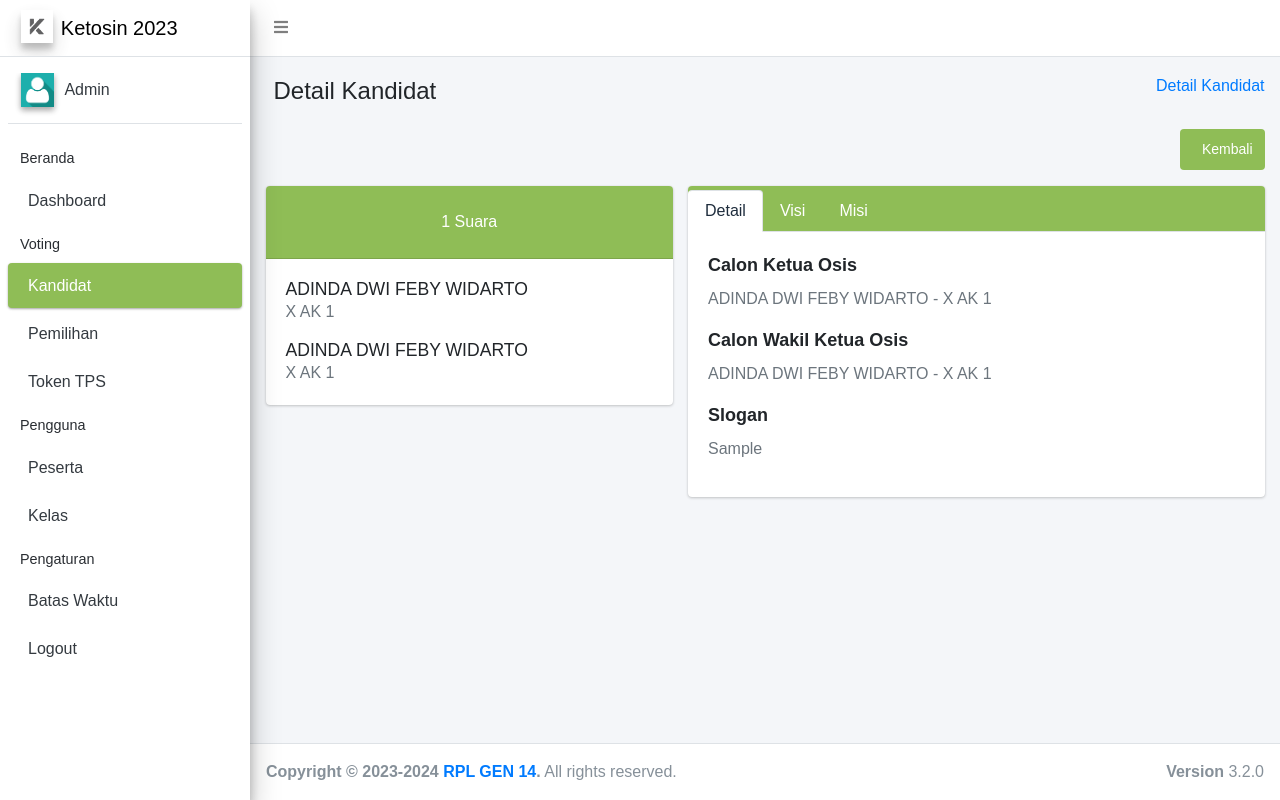
After one commit to radhitiapratama/Ketosin-Web, a Laravel app: page /kandidat/detail/1 in a window 1280 px wide. The commit adds this page. Run offline with Laravel 9, Linux system fonts and the light colour scheme; a user stored in the database is signed in; data comes from the database, SQL or seed files in the repository; tables that the repository leaves empty hold one stand-in row (values such as "Sample post"); some libraries are stand-ins or nearby versions; some web fonts are replaced.

Commit message:
feature: Detail kandidat, and add loader

```diff
--- a/app/Http/Controllers/KandidatController.php
+++ b/app/Http/Controllers/KandidatController.php
@@ -10,7 +10,7 @@ use Illuminate\Support\Facades\DB;
 use Illuminate\Support\Facades\File;
 use Illuminate\Support\Facades\Storage;
 use Illuminate\Support\Facades\Validator;
-
+use Symfony\Component\CssSelector\Node\FunctionNode;
 
 class KandidatController extends Controller
 {
@@ -195,4 +195,61 @@ class KandidatController extends Controller
 
         return redirect("kandidat")->with("updateSuccess", "updateSuccess");
     }
+
+    public function detail($id_kandidat)
+    {
+        if (!isset($id_kandidat)) {
+            return redirect("/kandidat");
+        }
+
+        $sql_kandidat = DB::table("kandidat as kd")
+            ->join('peserta as p1', 'p1.id_peserta', '=', 'kd.id_ketua')
+            ->join('kelas as k1', 'k1.id_kelas', '=', 'p1.id_kelas')
+            ->join('peserta as p2', 'p2.id_peserta', '=', 'kd.id_wakil')
+            ->join('kelas as k2', 'k2.id_kelas', '=', 'p2.id_kelas')
+            ->where("kd.id_kandidat", $id_kandidat)
+            ->select('kd.*', 'p1.nama_peserta as nama_ketua', 'p1.tingkatan as tingkatan_ketua', 'k1.nama_kelas as kelas_ketua', 'p2.nama_peserta as nama_wakil', 'p2.tingkatan as tingkatan_wakil', 'k2.nama_kelas as kelas_wakil')
+            ->first();
+
+        if (empty($sql_kandidat)) {
+            return redirect('kandidat');
+        }
+
+        $sql_suara = DB::table("pemilihan")
+            ->where("id_kandidat", $id_kandidat)
+            ->count();
+
+        $dataToView = [
+            'kandidat' => (object)[
+                'nama_ketua' => $sql_kandidat->nama_ketua,
+                'kelas_ketua' => $sql_kandidat->kelas_ketua,
+                'tingkatan_ketua' => $this->checkTingkatan($sql_kandidat->tingkatan_ketua),
+                'nama_wakil' => $sql_kandidat->nama_wakil,
+                'kelas_wakil' => $sql_kandidat->kelas_wakil,
+                'tingkatan_wakil' => $this->checkTingkatan($sql_kandidat->tingkatan_wakil),
+                'visi' => $sql_kandidat->visi,
+                'misi' => $sql_kandidat->misi,
+                'slogan' => $sql_kandidat->slogan,
+                'foto' => $sql_kandidat->foto,
+                'suara' => $sql_suara,
+            ],
+        ];
+
+        return view("kandidat.detail", $dataToView);
+    }
+
+    public function checkTingkatan($tingkatan)
+    {
+        if ($tingkatan == 1) {
+            return "X";
+        }
+
+        if ($tingkatan == 2) {
+            return "XI";
+        }
+
+        if ($tingkatan == 3) {
+            return "XII";
+        }
+    }
 }
--- a/public/main-assets/css/app.css
+++ b/public/main-assets/css/app.css
@@ -29,6 +29,26 @@
 
 * {
     font-family: 'Poppins', sans-serif;
+}
+
+
+.content-header h1 {
+    font-size: 24px;
+    padding-left: 8px;
+    margin-top: 5px !important;
+}
+
+.loader-wrapper {
+    position: fixed;
+    width: 100%;
+    min-height: 100vh;
+    z-index: 9999;
+    top: 0;
+    left: 0;
+    background-color: var(--white);
+    display: flex;
+    justify-content: center;
+    align-items: center;
 }
 
 .gap-20 {
@@ -158,3 +178,37 @@
 .page-link:hover {
     color: var(--primary);
 }
+
+.bg-info {
+    background: var(--info) !important;
+}
+
+.bg-success {
+    background: var(--success) !important;
+}
+
+.bg-warning {
+    color: var(--white) !important;
+    background: var(--warning) !important;
+}
+
+.bg-warning,
+.bg-warning>a {
+    color: var(--white) !important;
+}
+
+.bg-danger {
+    background: var(--danger) !important;
+}
+
+.bg-secondary {
+    background: var(--secondary) !important;
+}
+
+.card-success .card-header {
+    background: var(--success) !important;
+}
+
+.card-primary .card-header {
+    background: var(--primary) !important;
+}
--- /dev/null
+++ b/public/main-assets/js/app.js
@@ -0,0 +1,16 @@
+function hideLoader() {
+    $(".loader-wrapper").fadeOut("slow");
+}
+
+const favIcon = document.querySelector("#fav-icon");
+const isDark = window.matchMedia("('prefers-colors-scheme: dark')");
+
+function changeFavIco() {
+    isDark.matches ? favIcon.href = "/main-assets/imgs/light-logo.png" : favIcon.href = "/main-assets/imgs/dark-logo.png";
+}
+
+changeFavIco();
+
+$(document).on('select2:open', () => {
+    document.querySelector('.select2-search__field').focus();
+});
--- a/resources/views/auth/login.blade.php
+++ b/resources/views/auth/login.blade.php
@@ -40,7 +40,7 @@
                         Selamat Datang
                     </span>
                     <span class="login100-form-title p-b-48">
-                        <img src="{{ asset('main-assets/imgs/logo.png') }}" style="width: 100px;height: 100px;"
+                        <img src="{{ asset('main-assets/imgs/dark-logo.png') }}" style="width: 100px;height: 100px;"
                             alt="">
                     </span>
 
--- a/resources/views/kandidat/add.blade.php
+++ b/resources/views/kandidat/add.blade.php
@@ -93,7 +93,7 @@
                     <div class="col-md-6 col-12">
                         <div class="form-group">
                             <label>Visi</label>
-                            <textarea class="form-control" name="visi" rows="5" placeholder="Tuliskan Visi..."></textarea>
+                            <textarea class="form-control" name="visi" rows="10" placeholder="Tuliskan Visi..."></textarea>
                             @error('visi')
                                 <small class="text-danger">{{ $message }}</small>
                             @enderror
@@ -102,7 +102,7 @@
                     <div class="col-md-6 col-12">
                         <div class="form-group">
                             <label>Misi</label>
-                            <textarea class="form-control" name="misi" rows="5" placeholder="Tuliskan Misi..."></textarea>
+                            <textarea class="form-control" name="misi" rows="10" placeholder="Tuliskan Misi..."></textarea>
                             @error('misi')
                                 <small class="text-danger">{{ $message }}</small>
                             @enderror
--- /dev/null
+++ b/resources/views/kandidat/detail.blade.php
@@ -0,0 +1,107 @@
+@extends('layouts.main')
+@section('title', 'Detail Kandidat')
+@section('header-title', 'Detail Kandidat')
+@section('list-header')
+    <ol class="breadcrumb float-sm-right">
+        <li class="breadcrumb-item"><a href="#">Detail Kandidat</a></li>
+    </ol>
+@endsection
+
+@section('content')
+    <style>
+        .title-tab {
+            font-size: 18px;
+        }
+    </style>
+    <div class="row mb-3">
+        <div class="col-12 d-flex justify-content-end">
+            <a href="/kandidat" class="btn btn-primary">
+                <i class="ri-arrow-left-line"></i>
+                Kembali
+            </a>
+        </div>
+    </div>
+
+    <div class="row">
+        <div class="col-12 col-md-5">
+            <div class="card card-primary">
+                <div class="card-header d-flex justify-content-center align-items-center p-4">
+                    {{ $kandidat->suara }} Suara
+
+                </div>
+                <div class="card-body">
+                    <h5 class="card-title">{{ $kandidat->nama_ketua }}</h5>
+                    <p class="card-text text-secondary">{{ $kandidat->tingkatan_ketua }} {{ $kandidat->kelas_ketua }}</p>
+                    <h5 class="card-title">{{ $kandidat->nama_wakil }}</h5>
+                    <p class="card-text text-secondary">{{ $kandidat->tingkatan_wakil }} {{ $kandidat->kelas_wakil }}</p>
+                </div>
+            </div>
+        </div>
+        <div class="col-12 col-md-7">
+            <div class="card card-primary card-tabs">
+                <div class="card-header p-0 pt-1">
+                    <ul class="nav nav-tabs" id="custom-tabs-one-tab" role="tablist">
+                        <li class="nav-item">
+                            <a class="nav-link active" id="custom-tabs-one-home-tab" data-toggle="pill" href="#tab-detail"
+                                role="tab" aria-controls="custom-tabs-one-home" aria-selected="true">Detail</a>
+                        </li>
+                        <li class="nav-item">
+                            <a class="nav-link" id="custom-tabs-one-profile-tab" data-toggle="pill"
+                                href="#custom-tabs-one-profile" role="tab" aria-controls="custom-tabs-one-profile"
+                                aria-selected="false">Visi</a>
+                        </li>
+                        <li class="nav-item">
+                            <a class="nav-link" id="custom-tabs-one-messages-tab" data-toggle="pill"
+                                href="#custom-tabs-one-messages" role="tab" aria-controls="custom-tabs-one-messages"
+                                aria-selected="false">Misi</a>
+                        </li>
+                    </ul>
+                </div>
+                <div class="card-body">
+                    <div class="tab-content" id="custom-tabs-one-tabContent">
+                        <div class="tab-pane fade active show" id="tab-detail" role="tabpanel"
+                            aria-labelledby="custom-tabs-one-home-tab">
+                            <div class="form-group">
+                                <label class="title-tab" for="#">Calon Ketua Osis</label>
+                                <p class="text-secondary">{{ $kandidat->nama_ketua }} - {{ $kandidat->tingkatan_ketua }}
+                                    {{ $kandidat->kelas_ketua }}
+                                </p>
+                            </div>
+                            <div class="form-group">
+                                <label class="title-tab" for="#">Calon Wakil Ketua Osis</label>
+                                <p class="text-secondary">{{ $kandidat->nama_wakil }} - {{ $kandidat->tingkatan_wakil }}
+                                    {{ $kandidat->kelas_wakil }}
+                                </p>
+                            </div>
+                            <div class="form-group">
+                                <label class="title-tab" for="#">Slogan</label>
+                                <p class="text-secondary">{{ $kandidat->slogan }}</p>
+                            </div>
+                        </div>
+                        <div class="tab-pane fade" id="custom-tabs-one-profile" role="tabpanel"
+                            aria-labelledby="custom-tabs-one-profile-tab">
+                            <div class="form-group">
+                                <label class="title-tab" for="#">Visi Paslon</label>
+                                <p class="text-secondary">{{ $kandidat->visi }}</p>
+                            </div>
+                        </div>
+                        <div class="tab-pane fade" id="custom-tabs-one-messages" role="tabpanel"
+                            aria-labelledby="custom-tabs-one-messages-tab">
+                            @php
+                                $misiArr = explode('|', $kandidat->misi);
+                            @endphp
+                            <div class="form-group">
+                                <label class="title-tab" for="#">Misi Paslon</label>
+                                @foreach ($misiArr as $row)
+                                    <p class="text-secondary">{{ $row }}</p>
+                                @endforeach
+                            </div>
+                        </div>
+                    </div>
+                </div>
+            </div>
+        </div>
+    </div>
+
+
+@endsection
--- a/resources/views/kandidat/edit.blade.php
+++ b/resources/views/kandidat/edit.blade.php
@@ -97,7 +97,7 @@
                     <div class="col-md-6 col-12">
                         <div class="form-group">
                             <label>Visi</label>
-                            <textarea class="form-control" name="visi" rows="5" placeholder="Tuliskan Visi...">{{ old('visi', $kandidat->visi) }}</textarea>
+                            <textarea class="form-control" name="visi" rows="10" placeholder="Tuliskan Visi...">{{ old('visi', $kandidat->visi) }}</textarea>
                             @error('visi')
                                 <small class="text-danger">{{ $message }}</small>
                             @enderror
@@ -106,7 +106,7 @@
                     <div class="col-md-6 col-12">
                         <div class="form-group">
                             <label>Misi</label>
-                            <textarea class="form-control" name="misi" rows="5" placeholder="Tuliskan Misi...">{{ old('misi', $kandidat->misi) }}</textarea>
+                            <textarea class="form-control" name="misi" rows="10" placeholder="Tuliskan Misi...">{{ old('misi', $kandidat->misi) }}</textarea>
                             @error('misi')
                                 <small class="text-danger">{{ $message }}</small>
                             @enderror
--- a/resources/views/kandidat/index.blade.php
+++ b/resources/views/kandidat/index.blade.php
@@ -56,7 +56,8 @@
                             @endif {{ $kandidat->kelas_wakil }}
                         </p>
                         <div class="d-flex" style="gap: 20px">
-                            <a href="#" class="btn btn-primary">Detail <i class="ri-information-line"></i> </a>
+                            <a href="/kandidat/detail/{{ $kandidat->id_kandidat }}" class="btn btn-primary">Detail <i
+                                    class="ri-information-line"></i> </a>
                             <a href="/kandidat/edit/{{ $kandidat->id_kandidat }}" class="btn btn-warning">Edit <i
                                     class="ri-pencil-line"></i></a>
                         </div>
--- a/resources/views/layouts/main.blade.php
+++ b/resources/views/layouts/main.blade.php
@@ -7,7 +7,7 @@
     <meta name="viewport" content="width=device-width, initial-scale=1">
     <title>Ketosin | @yield('title')</title>
 
-    <link rel="shortcut icon" href="{{ asset('main-assets/imgs/logo.png') }}" type="image/x-icon">
+    <link rel="shortcut icon" href="{{ asset('main-assets/imgs/light-logo.png') }}" type="image/x-icon" id="fav-icon">
 
     <!-- Google Font: Source Sans Pro -->
     <link rel="stylesheet"
@@ -25,9 +25,12 @@
     <script src="/plugins/jquery/jquery.min.js"></script>
 </head>
 
-<body class="hold-transition sidebar-mini layout-fixed layout-navbar-fixed">
+<body onload="hideLoader()" class="hold-transition sidebar-mini layout-fixed layout-navbar-fixed">
+    <div class="loader-wrapper">
+        <img src="{{ asset('main-assets/imgs/loader.svg') }}" alt="loader">
+    </div>
+
     <div class="wrapper">
-
         <!-- Preloader -->
         {{-- <div class="preloader flex-column justify-content-center align-items-center">
             <img class="animation__shake" src="/dist/img/AdminLTELogo.png" alt="AdminLTELogo" height="60"
@@ -76,6 +79,7 @@
     <script src="/plugins/bootstrap/js/bootstrap.bundle.min.js"></script>
     <!-- AdminLTE App -->
     <script src="/dist/js/adminlte.js"></script>
+    <script src="{{ asset('main-assets/js/app.js') }}"></script>
 </body>
 
 </html>
--- a/resources/views/layouts/sidebar.blade.php
+++ b/resources/views/layouts/sidebar.blade.php
@@ -1,7 +1,7 @@
 <aside class="main-sidebar sidebar-light-primary elevation-4">
     <!-- Brand Logo -->
     <a href="#" class="brand-link">
-        <img src="{{ asset('main-assets/imgs/logo.png') }}" alt="AdminLTE Logo" class="brand-image p-2 elevation-3"
+        <img src="{{ asset('main-assets/imgs/dark-logo.png') }}" alt="AdminLTE Logo" class="brand-image p-2 elevation-3"
             style="opacity: .8">
         <span class="brand-text font-weight-light">Ketosin 2023 </span>
     </a>
--- a/resources/views/peserta/index.blade.php
+++ b/resources/views/peserta/index.blade.php
@@ -306,10 +306,6 @@
 
         bsCustomFileInput.init();
 
-        $(document).on('select2:open', () => {
-            document.querySelector('.select2-search__field').focus();
-        });
-
         function showDataTable() {
             $("#tblPeserta").DataTable({
                 serverSide: true,
--- a/routes/web.php
+++ b/routes/web.php
@@ -11,6 +11,7 @@ use App\Http\Controllers\TPSController;
 use App\Http\Controllers\WaktuController;
 use Illuminate\Support\Facades\Auth;
 use Illuminate\Support\Facades\Route;
+use Maatwebsite\Excel\Row;
 
 /*
 |--------------------------------------------------------------------------
@@ -58,6 +59,7 @@ Route::middleware(['auth'])->group(function () {
     Route::post("kandidat/store", [KandidatController::class, 'store']);
     Route::get("kandidat/edit/{id_kandidat}", [KandidatController::class, 'edit']);
     Route::post("kandidat/update", [KandidatController::class, 'update']);
+    Route::get("kandidat/detail/{id_kandidat}", [KandidatController::class, 'detail']);
 
     Route::match(['get', 'post'], "pemilihan", [PemilihanController::class, 'index']);
 
```
Also changed, not shown: app/Http/Controllers/DashboardController.php (+28 -2 lines), database/seeders/DatabaseSeeder.php (+48 -5 lines), resources/views/dashboard/index.blade.php (+115 -0 lines), public/main-assets/imgs/dark-logo.png (renamed from public/main-assets/imgs/logo.png), public/main-assets/imgs/loader.svg (added).
